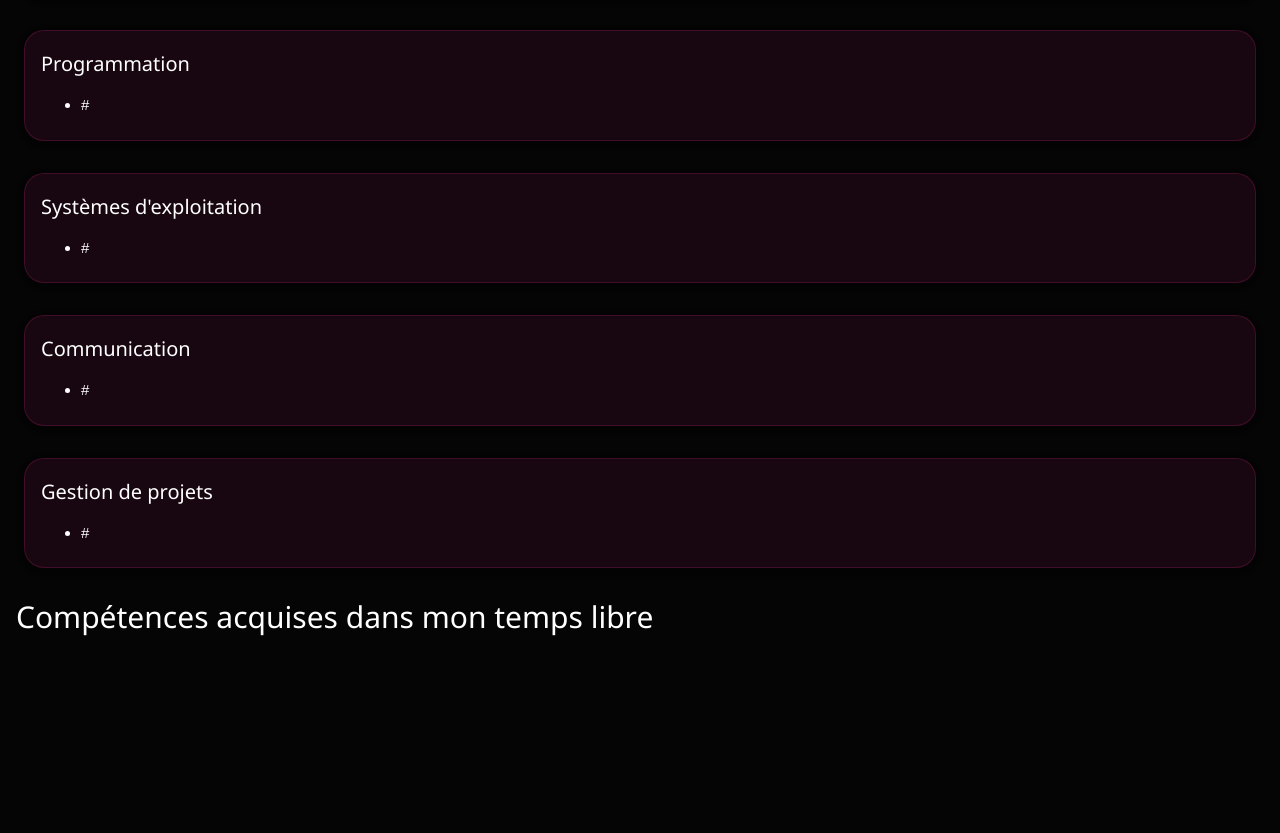
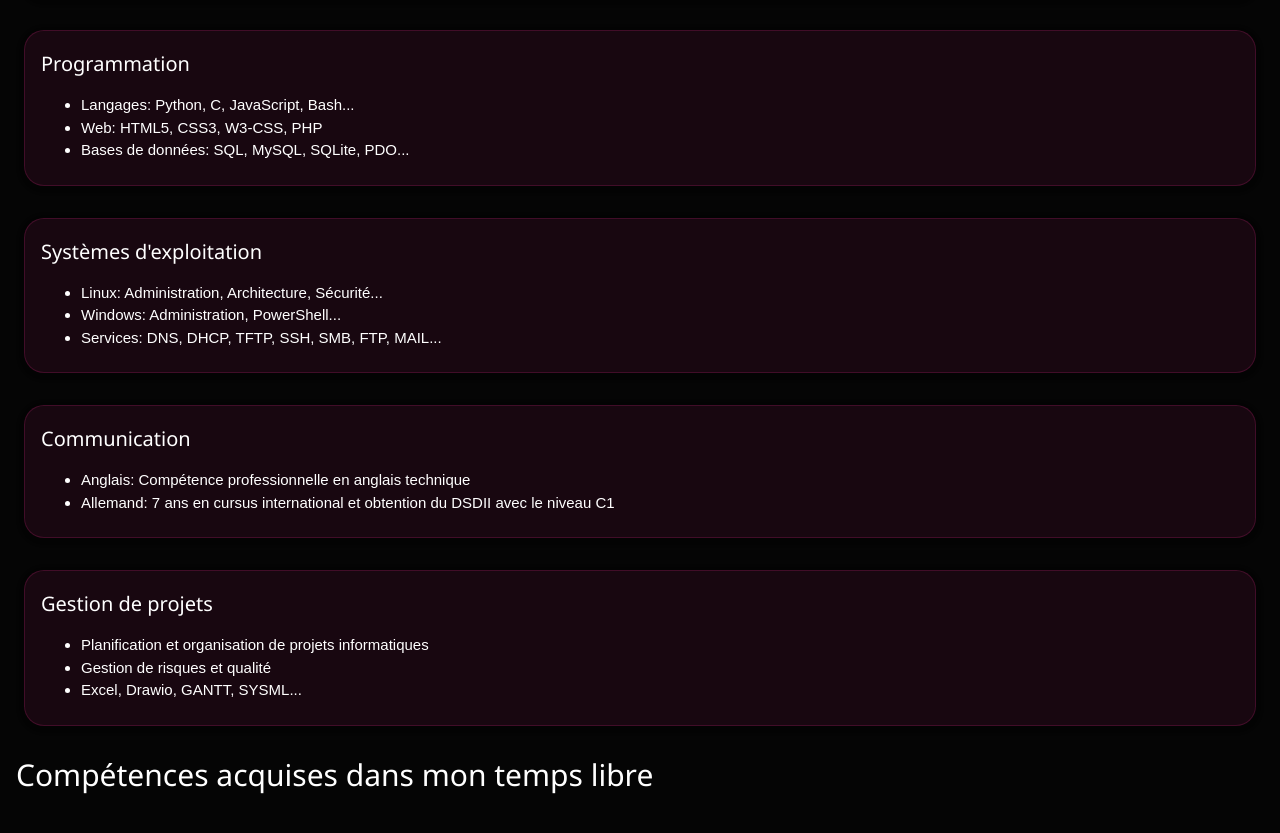
Before and after one commit to michel-clement-rt/michel-clement-rt.github.io, a plain HTML site: page templates/competences.html in a window 1280 px wide. Shown: the part 818-1651 px from the top of the page. Before the commit the page ends 1499 px from the top, so only its background shows below. Drawn offline with nearby package versions, Linux system fonts and the light colour scheme.

Commit message:
Added new skills

```diff
--- a/templates/competences.html
+++ b/templates/competences.html
@@ -82,7 +82,9 @@
             <h4>Programmation</h4>
             <p>
               <ul>
-                <li>#</li>
+                <li>Langages: Python, C, JavaScript, Bash...</li>
+                <li>Web: HTML5, CSS3, W3-CSS, PHP</li>
+                <li>Bases de données: SQL, MySQL, SQLite, PDO...</li>
               </ul>
             </p>
           </div>
@@ -95,7 +97,9 @@
             <h4>Systèmes d'exploitation</h4>
             <p>
               <ul>
-                <li>#</li>
+                <li>Linux: Administration, Architecture, Sécurité...</li>
+                <li>Windows: Administration, PowerShell...</li>
+                <li>Services: DNS, DHCP, TFTP, SSH, SMB, FTP, MAIL...</li>
               </ul>
             </p>
           </div>
@@ -108,7 +112,8 @@
             <h4>Communication</h4>
             <p>
               <ul>
-                <li>#</li>
+                <li>Anglais: Compétence professionnelle en anglais technique</li>
+                <li>Allemand: 7 ans en cursus international et obtention du DSDII avec le niveau C1</li>
               </ul>
             </p>
           </div>
@@ -121,7 +126,9 @@
             <h4>Gestion de projets</h4>
             <p>
               <ul>
-                <li>#</li>
+                <li>Planification et organisation de projets informatiques</li>
+                <li>Gestion de risques et qualité</li>
+                <li>Excel, Drawio, GANTT, SYSML...</li>
               </ul>
             </p>
           </div>
```
